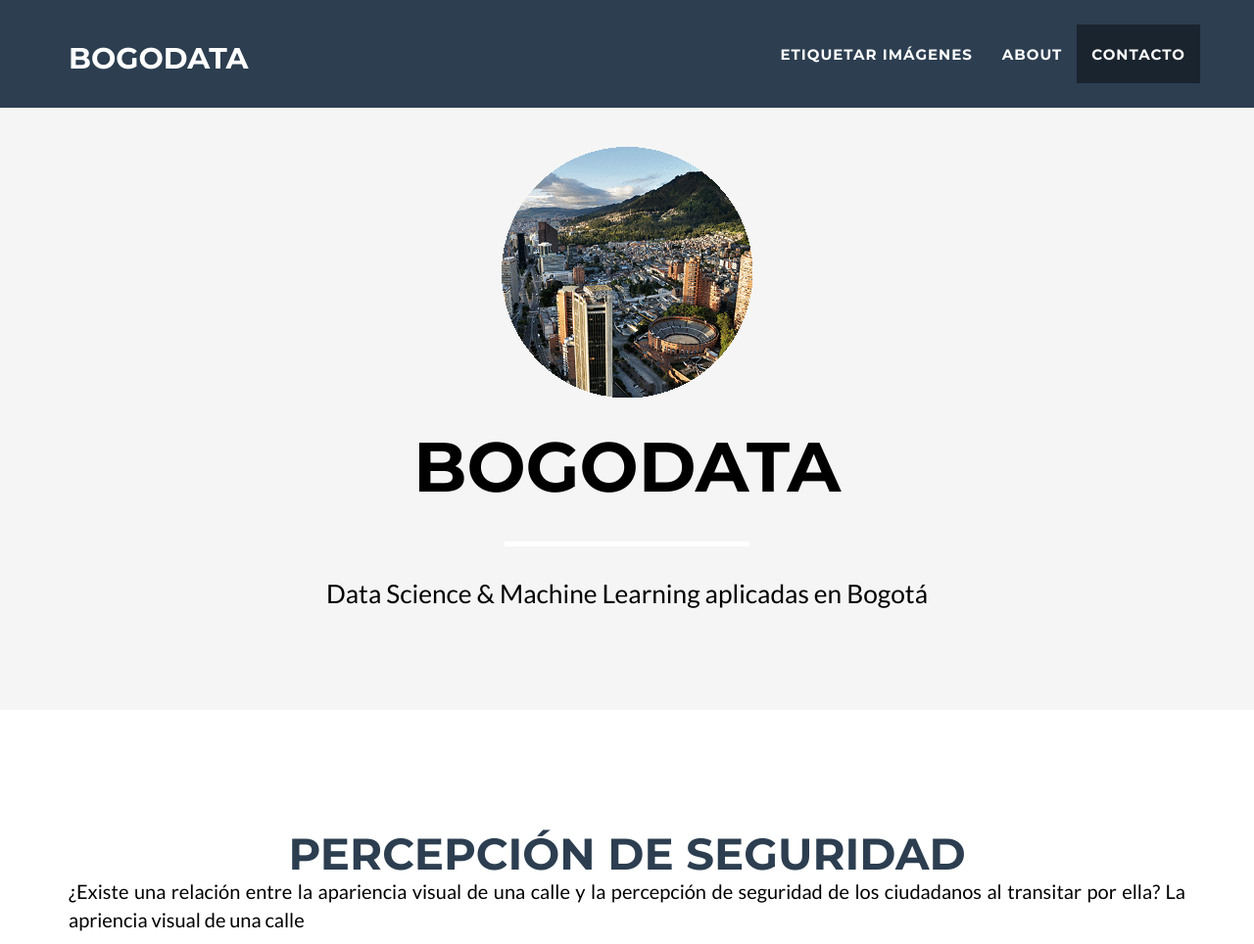
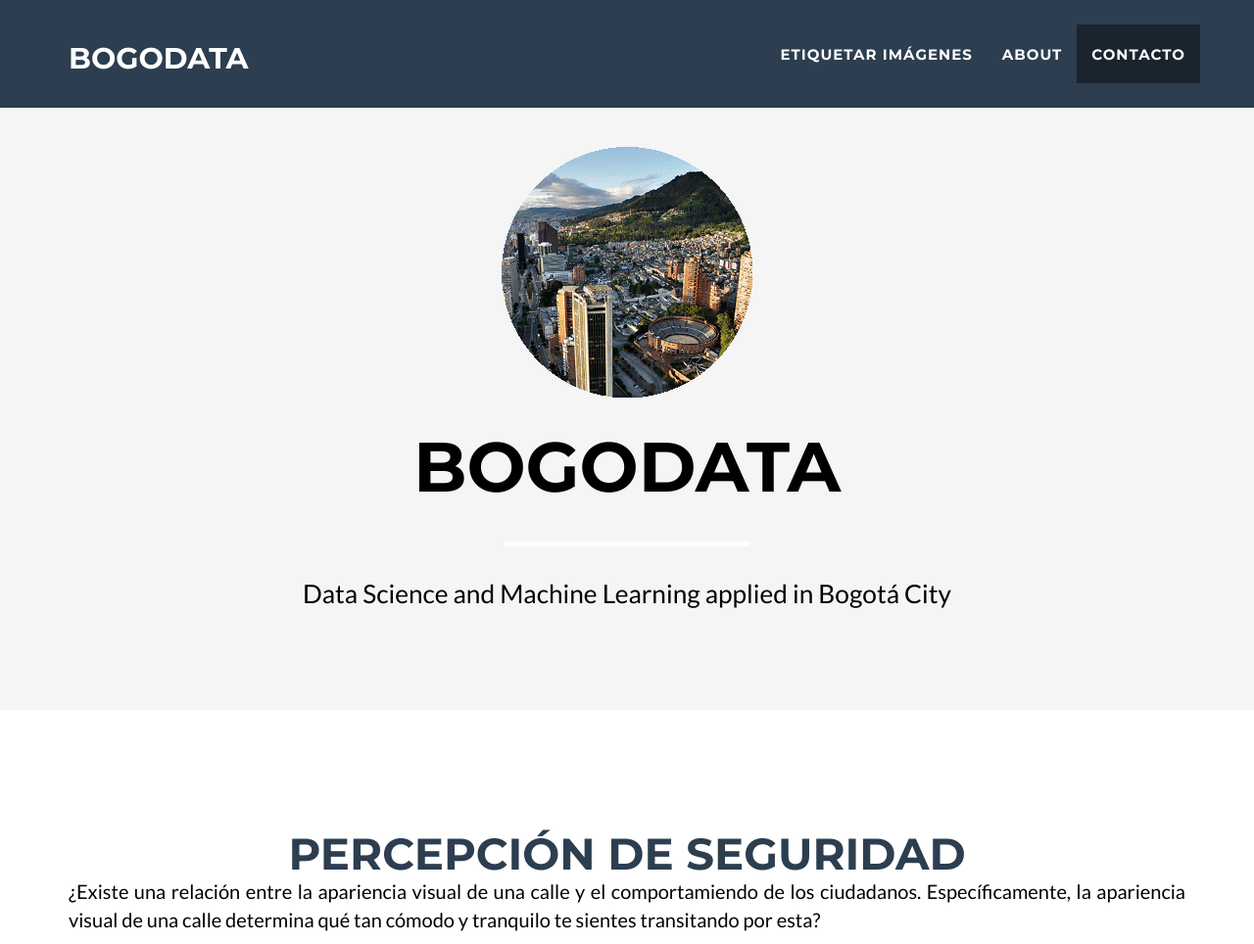
Before and after one commit to jupaneira/bogodata, a Django app: template street_images/templates/street_images/home.html in a window 1280 px wide. Shown: the top 964 px of the page at 98% size. Run offline with Django 3.2, Linux system fonts and the light colour scheme; the template is opened without the code that fills it, so the values that code supplies are empty; some libraries are stand-ins or nearby versions.

Commit message:
Changing web page description

```diff
--- a/street_images/templates/street_images/home.html
+++ b/street_images/templates/street_images/home.html
@@ -94,7 +94,7 @@
                     <div class="intro-text">
                         <span class="name">BOGODATA</span>
                         <hr class="star-light">
-                        <span class="skills">Data Science & Machine Learning aplicadas en Bogotá</span>
+                        <span class="skills">Data Science and Machine Learning applied in Bogotá City</span>
                     </div>
                 </div>
             </div>
@@ -111,8 +111,9 @@
                 <div class="col-lg-12 text-center">
                     <h2>Percepción de Seguridad</h2>
 		    <p align="justify"><font color="black">
-			¿Existe una relación entre la apariencia visual de una calle y la percepción de seguridad de los ciudadanos al
-			 transitar por ella? La apriencia visual de una calle
+			¿Existe una relación entre la apariencia visual de una calle y el comportamiendo de los ciudadanos.
+			 Específicamente, la apariencia visual de una calle determina qué tan cómodo y tranquilo te sientes
+			 transitando por esta?
            	    </font></p>
                 </div>
             </div>
```
